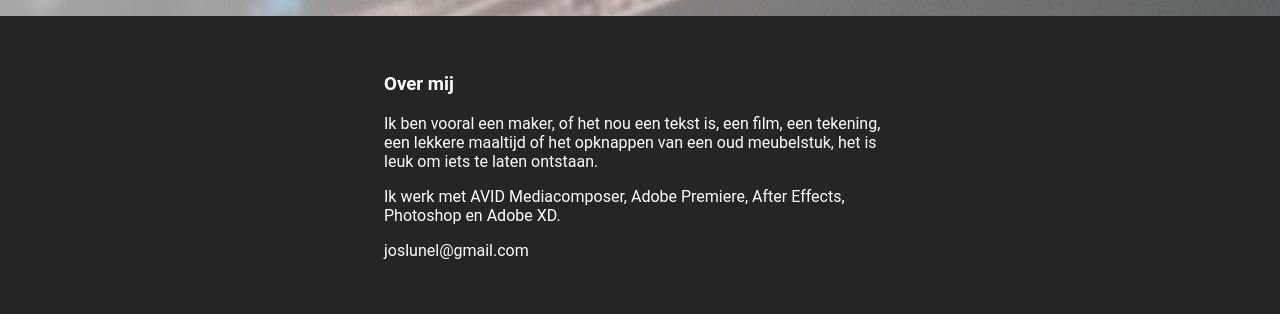
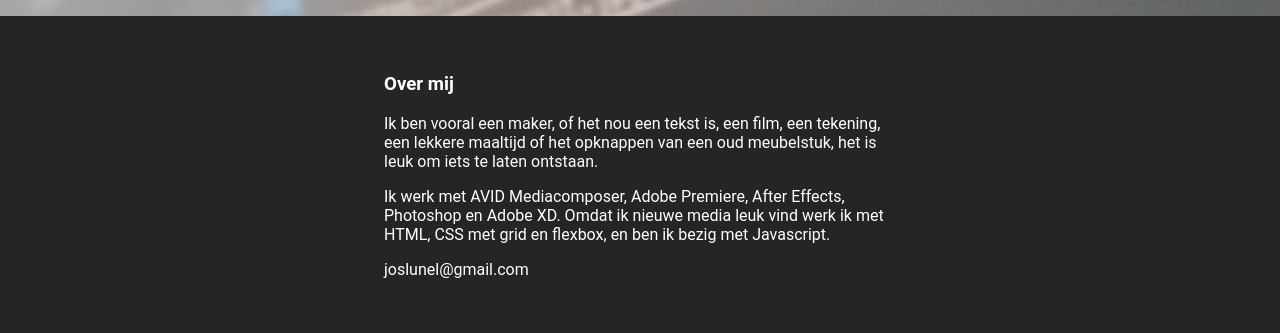
Before and after one commit to Joslunel/Jos-Verduyn-Lunel-montage, a plain HTML site: page index.html in a window 1280 px wide. Shown: the part 1803-2136 px from the top of the page. Drawn offline with Linux system fonts and the light colour scheme.

Commit message:
Update index.html

```diff
--- a/index.html
+++ b/index.html
@@ -182,7 +182,8 @@
         </p>
         <p>
           Ik werk met AVID Mediacomposer, Adobe Premiere, After Effects,
-          Photoshop en Adobe XD.
+          Photoshop en Adobe XD. Omdat ik nieuwe media leuk vind werk ik met
+          HTML, CSS met grid en flexbox, en ben ik bezig met Javascript.
         </p>
         <p>joslunel@gmail.com</p>
       </div>
```
